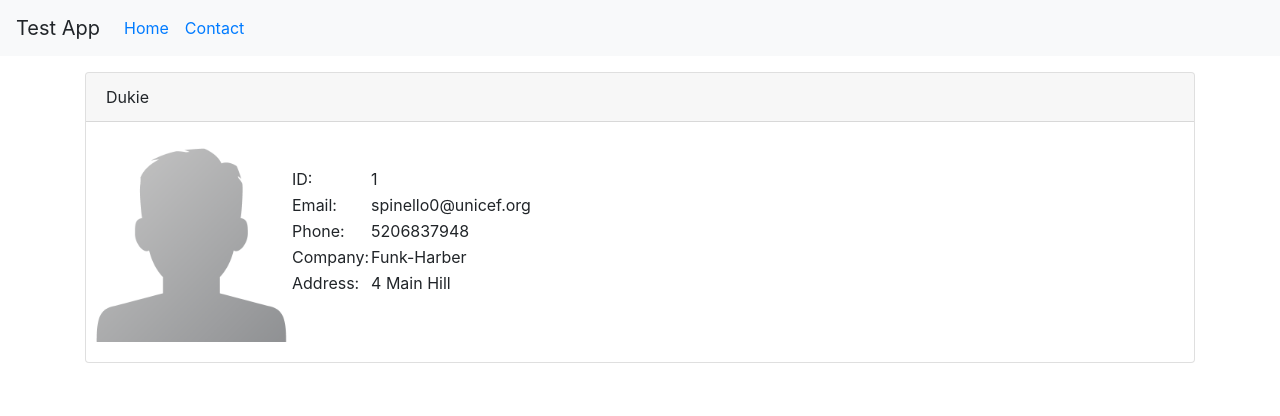
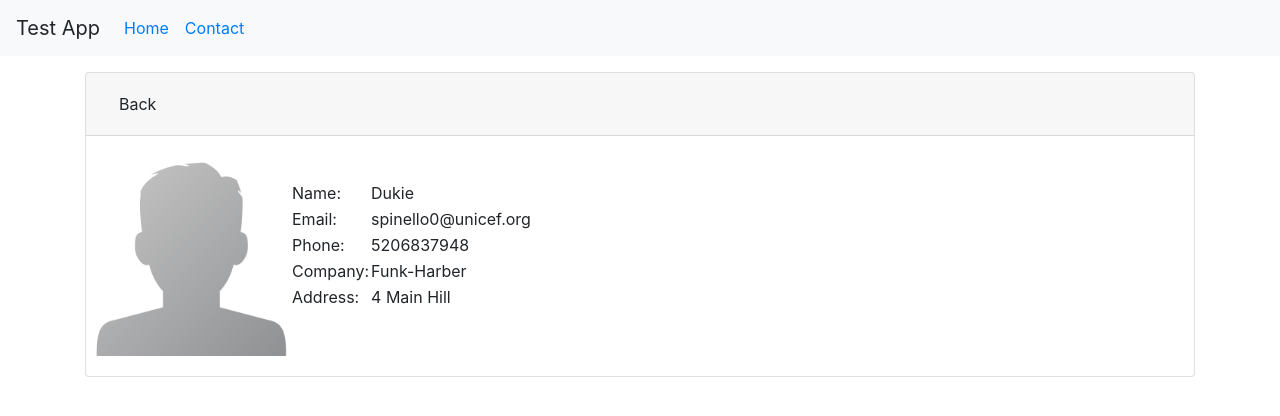
Before and after one commit to orewaafif/profile-app, an Angular app: page /contact/1/view in a window 1280 px wide. Shown: the top 416 px of the page. Built offline with nearby package versions, Linux system fonts and the light colour scheme.

Commit message:
Add back button for details component

```diff
--- a/src/app/app.module.ts
+++ b/src/app/app.module.ts
@@ -8,6 +8,7 @@ import { AppRoutingModule } from './/app-routing.module';
 import { NotFoundComponent } from './not-found/not-found.component';
 import { NavbarComponent } from './navbar/navbar.component';
 import { DetailsComponent } from './details/details.component';
+import { ModalDetailsComponent } from './modal-details/modal-details.component';
 
 @NgModule({
   declarations: [
@@ -16,7 +17,8 @@ import { DetailsComponent } from './details/details.component';
     ContactComponent,
     NotFoundComponent,
     NavbarComponent,
-    DetailsComponent
+    DetailsComponent,
+    ModalDetailsComponent
   ],
   imports: [
     BrowserModule,
--- a/src/app/details/details.component.css
+++ b/src/app/details/details.component.css
@@ -0,0 +1,16 @@
+.card-title{
+    padding-left: 8px;
+}
+
+.card-img-top{
+    height: 200px;
+    width: auto;
+}
+
+.col-xs-8{
+    padding-top: 24px;
+}
+
+btn{
+    float: right;
+}
--- a/src/app/details/details.component.html
+++ b/src/app/details/details.component.html
@@ -1,8 +1,10 @@
 <div class="container">
   <div class="card-details">
     <div class="card">
-      <div class="card-header">{{selected.name}}</div>
-
+      <div class="card-header">
+        <button class="btn" (click)="goBack()">Back</button>
+        <!-- <span class="card-title">{{selected.name}}</span> -->
+      </div>
       <div class="card-body">
         <div class="center-block">
           <div class="row">
@@ -11,7 +13,7 @@
             </div>
             <div class="col-xs-8">
               <table>
-                <tr><td>ID: </td><td> {{selected.id}}</td></tr>
+                <tr><td>Name: </td><td> {{selected.name}}</td></tr>
                 <tr><td>Email: </td><td> {{selected.email}}</td></tr>
                 <tr><td>Phone: </td><td> {{selected.phone}}</td></tr>
                 <tr><td>Company: </td><td> {{selected.company}}</td></tr>
--- a/src/app/details/details.component.ts
+++ b/src/app/details/details.component.ts
@@ -29,4 +29,8 @@ export class DetailsComponent implements OnInit {
     this.selected = this.contactService.getContact(id);
   }
 
+  goBack(): void {
+    this.location.back();
+  }
+
 }
--- /dev/null
+++ b/src/app/modal-details/modal-details.component.html
@@ -0,0 +1,3 @@
+<p>
+  modal-details works!
+</p>
--- /dev/null
+++ b/src/app/modal-details/modal-details.component.ts
@@ -0,0 +1,15 @@
+import { Component, OnInit } from '@angular/core';
+
+@Component({
+  selector: 'app-modal-details',
+  templateUrl: './modal-details.component.html',
+  styleUrls: ['./modal-details.component.css']
+})
+export class ModalDetailsComponent implements OnInit {
+
+  constructor() { }
+
+  ngOnInit() {
+  }
+
+}
--- a/src/styles.scss
+++ b/src/styles.scss
@@ -6,15 +6,6 @@
     margin-top: 16px;
 }
 
-.card-img-top{
-    height: 200px;
-    width: auto;
-}
-
-.col-xs-8{
-    padding-top: 24px;
-}
-
 .merepek{
     width: 100%;
     text-align: center;
```
Also changed, not shown: src/app/modal-details/modal-details.component.css (added), 1 other file (tests, documents, lock files or other folders).
